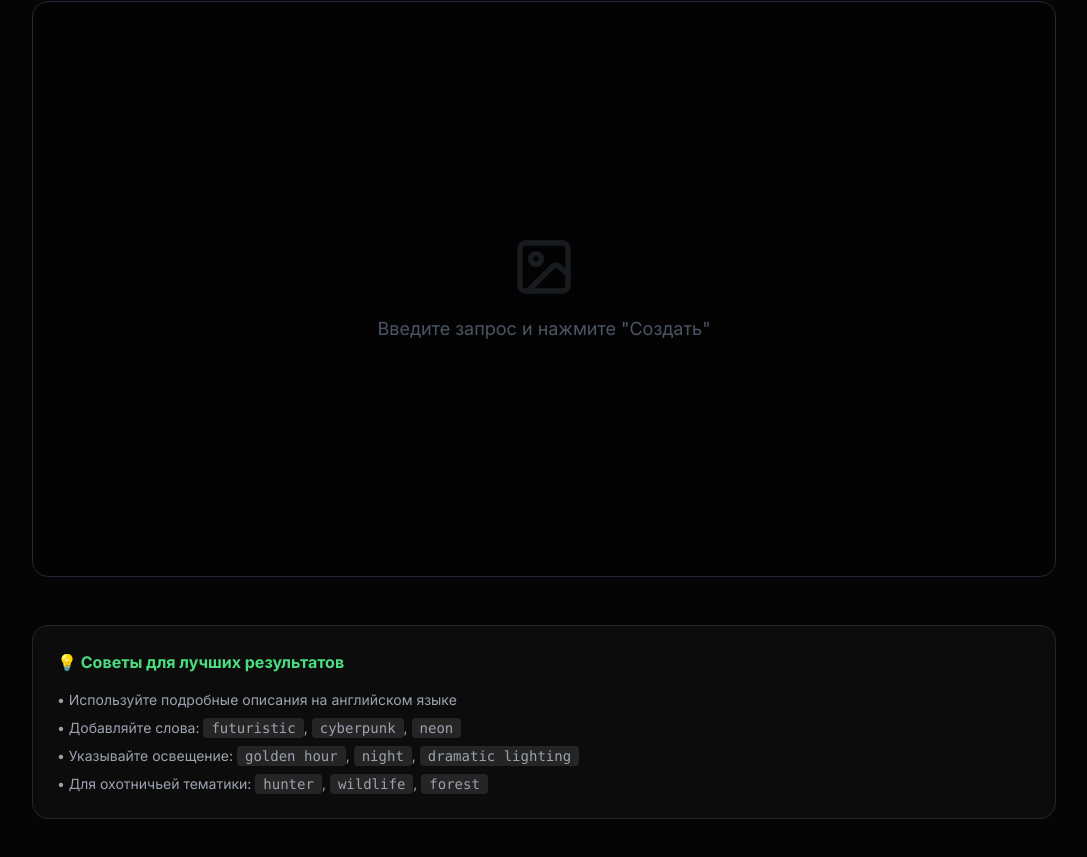
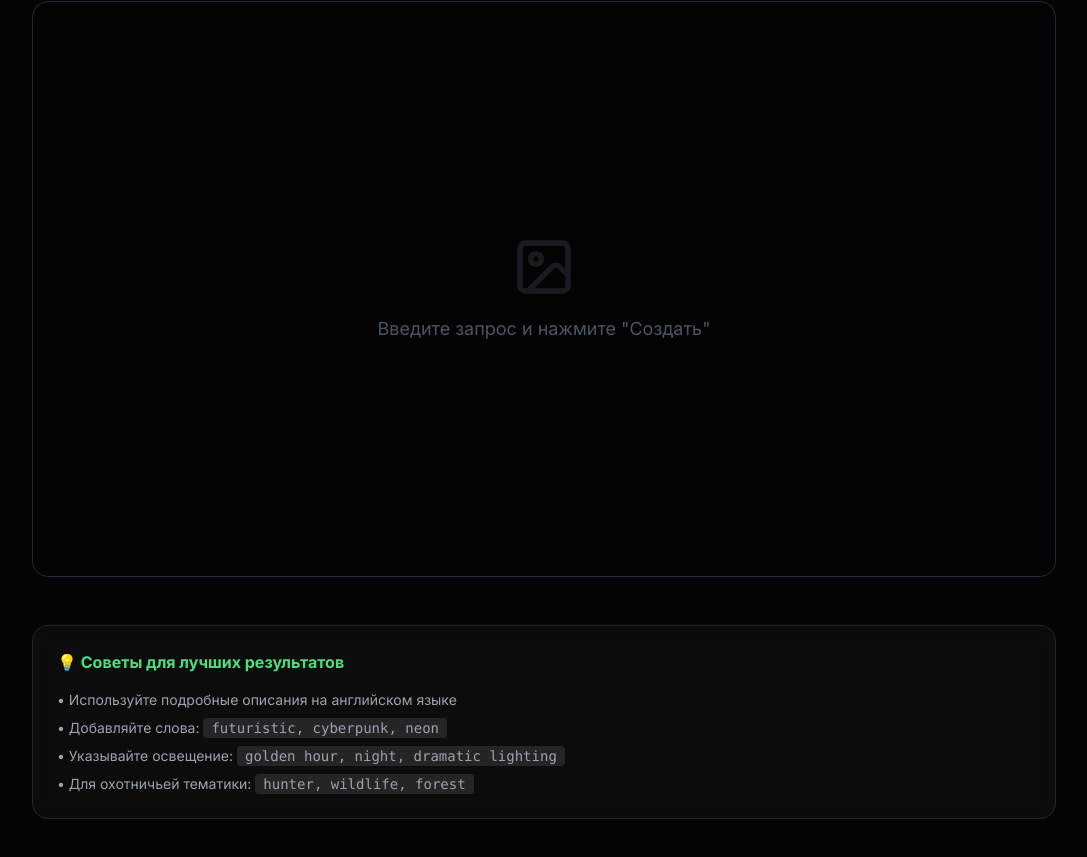
Before and after one commit to Olegadzhan/ecopolyana, a Next.js app: page /generator in a window 1280 px wide. Shown: the part 617-1474 px from the top of the page, without its empty margins (96-1183 px from the left). Built offline with nearby package versions, Linux system fonts and the light colour scheme.

Commit message:
Update page.tsx

```diff
--- a/src/app/generator/page.tsx
+++ b/src/app/generator/page.tsx
@@ -72,7 +72,7 @@ export default function GeneratorPage() {
     };
     img.onerror = () => {
       setLoading(false);
-      alert('Error generating image. Try a different prompt.');
+      alert(t('generator.error'));
     };
   };
 
@@ -276,9 +276,9 @@ export default function GeneratorPage() {
           <h3 className="font-bold mb-4 text-green-400">{t('generator.tipsTitle')}</h3>
           <ul className="space-y-2 text-sm text-gray-400">
             <li>{t('generator.tips1')}</li>
-            <li>{t('generator.tips2')} <code className="bg-white/10 px-2 py-0.5 rounded">futuristic</code>, <code className="bg-white/10 px-2 py-0.5 rounded">cyberpunk</code>, <code className="bg-white/10 px-2 py-0.5 rounded">neon</code></li>
-            <li>{t('generator.tips3')} <code className="bg-white/10 px-2 py-0.5 rounded">golden hour</code>, <code className="bg-white/10 px-2 py-0.5 rounded">night</code>, <code className="bg-white/10 px-2 py-0.5 rounded">dramatic lighting</code></li>
-            <li>{t('generator.tips4')} <code className="bg-white/10 px-2 py-0.5 rounded">hunter</code>, <code className="bg-white/10 px-2 py-0.5 rounded">wildlife</code>, <code className="bg-white/10 px-2 py-0.5 rounded">forest</code></li>
+            <li>{t('generator.tips2')} <code className="bg-white/10 px-2 py-0.5 rounded">{t('generator.tipsWords')}</code></li>
+            <li>{t('generator.tips3')} <code className="bg-white/10 px-2 py-0.5 rounded">{t('generator.tipsLighting')}</code></li>
+            <li>{t('generator.tips4')} <code className="bg-white/10 px-2 py-0.5 rounded">{t('generator.tipsHunting')}</code></li>
           </ul>
         </div>
       </motion.div>
```
